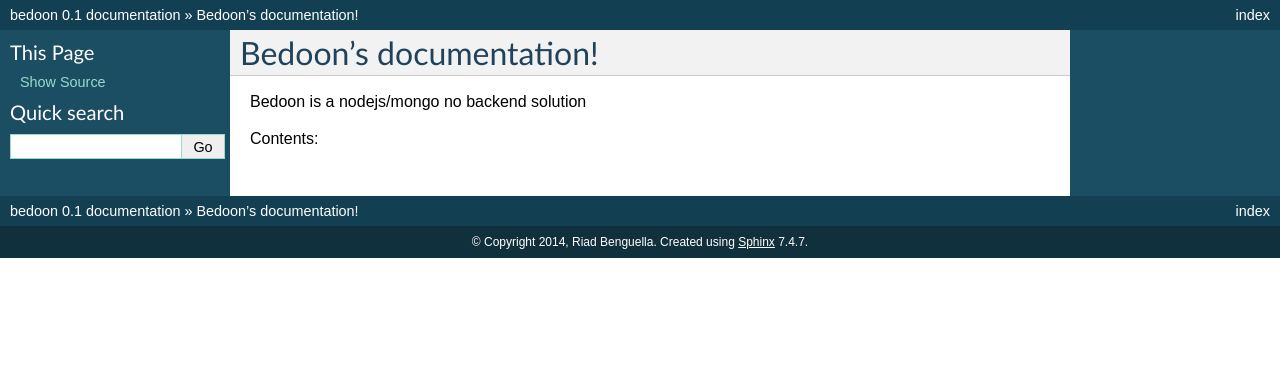
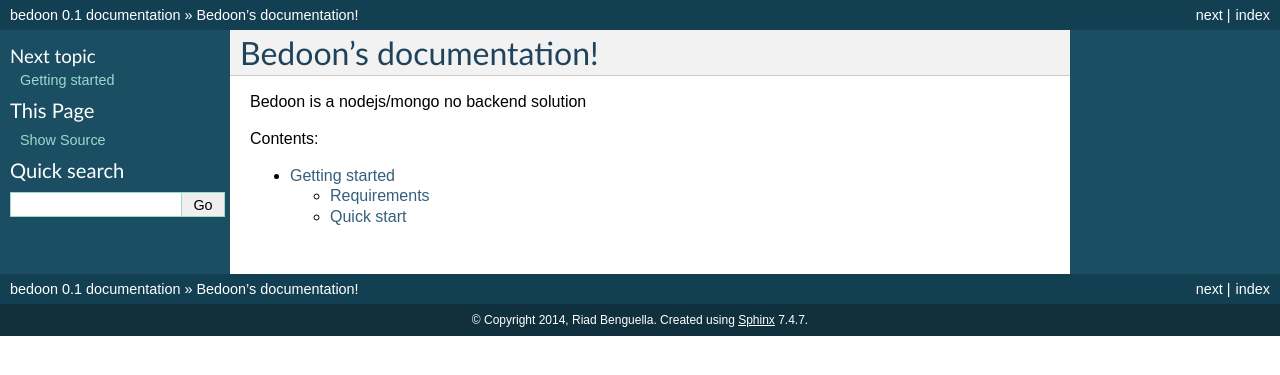
Before and after one commit to youknowriad/bedoon, a Sphinx documentation site: the page built from docs/source/index.rst, in a window 1280 px wide. Shown: the top 375 px of the page. Built offline with Sphinx 7.4.7, drawn with Linux system fonts in a browser that asks for light colours.

Commit message:
adding getting started to toctree

```diff
--- a/docs/source/conf.py
+++ b/docs/source/conf.py
@@ -127,7 +127,7 @@
 # Add any paths that contain custom static files (such as style sheets) here,
 # relative to this directory. They are copied after the builtin static files,
 # so a file named "default.css" will overwrite the builtin "default.css".
-html_static_path = ['_static']
+html_static_path = []
 
 # Add any extra paths that contain custom files (such as robots.txt or
 # .htaccess) here, relative to this directory. These files are copied
--- a/docs/source/index.rst
+++ b/docs/source/index.rst
@@ -7,3 +7,5 @@
 
 .. toctree::
    :maxdepth: 2
+
+   getting_started
```
